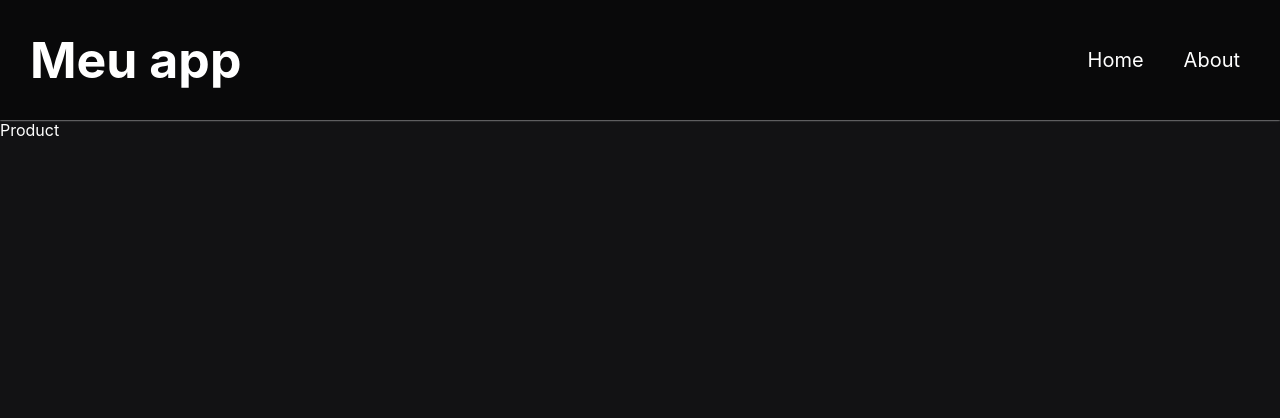
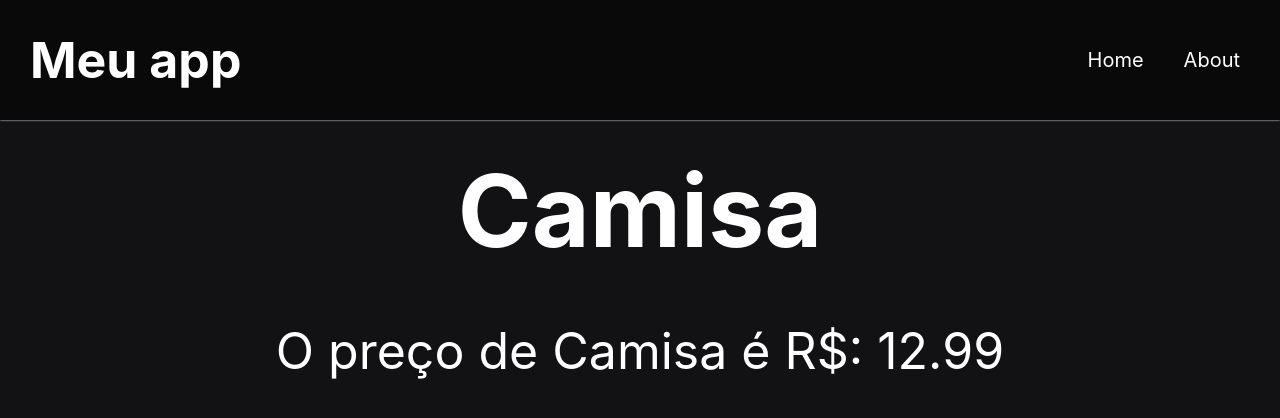
Before and after one commit to GleydsonLucena/curso_reactjs, a React (Vite) app in the folder 8_REACT_ROUTER/my-router/: page /products/11136 in a window 1280 px wide. Shown: the top 418 px of the page. Built offline with nearby package versions, Linux system fonts and the light colour scheme; data requests are answered from the project's data file.

Commit message:
feat: Povoamento da página de detalhes com o hook

```diff
--- a/8_REACT_ROUTER/my-router/public/db.json
+++ b/8_REACT_ROUTER/my-router/public/db.json
@@ -1,9 +1,29 @@
 {
   "products": [
     {
-      "id": 75869,
-      "name": "Camisa ",
-      "price": 12.6
+      "id": 68148,
+      "name": "teste",
+      "price": 123.4
+    },
+    {
+      "id": 11136,
+      "name": "Camisa",
+      "price": 12.99
+    },
+    {
+      "id": 46195,
+      "name": "Bolsa",
+      "price": 11.99
+    },
+    {
+      "id": 36621,
+      "name": "Short",
+      "price": 9.99
+    },
+    {
+      "id": 91915,
+      "name": "Short",
+      "price": 9.99
     }
   ]
 }
--- a/8_REACT_ROUTER/my-router/src/assets/styles/CardProduct.sass
+++ b/8_REACT_ROUTER/my-router/src/assets/styles/CardProduct.sass
@@ -52,3 +52,18 @@
     border-radius: variables.$border-radius-default
     color: variables.$white
     background-color: variables.$color1
+
+.product-container
+  display: flex
+  flex-flow: wrap column
+  justify-content: center
+  align-items: center
+  padding: variables.$padding-default
+  gap: 3rem
+
+  h1
+    font-size: 10rem
+    margin: variables.$mg-bt
+
+  p
+    font-size: 5rem
--- a/8_REACT_ROUTER/my-router/src/pages/Product.jsx
+++ b/8_REACT_ROUTER/my-router/src/pages/Product.jsx
@@ -1,5 +1,24 @@
+import { useParams } from "react-router-dom";
+import { useFetch } from "../hooks/useFetch";
+
+import "../assets/styles/CardProduct.sass";
+
 const Product = () => {
-  return <div>Product</div>;
+  const { id } = useParams();
+  const url = `http://localhost:3000/products/${id}`;
+  const { products: product, loading, error } = useFetch(url);
+  const { name, price } = product;
+
+  return (
+    <div className="product-container">
+      {error && <div>error.message</div>}
+      {loading && <div>Carregando...</div>}
+      <h1>{name}</h1>
+      <p>
+        O preço de {name} é R$: {price}
+      </p>
+    </div>
+  );
 };
 
 export default Product;
```
